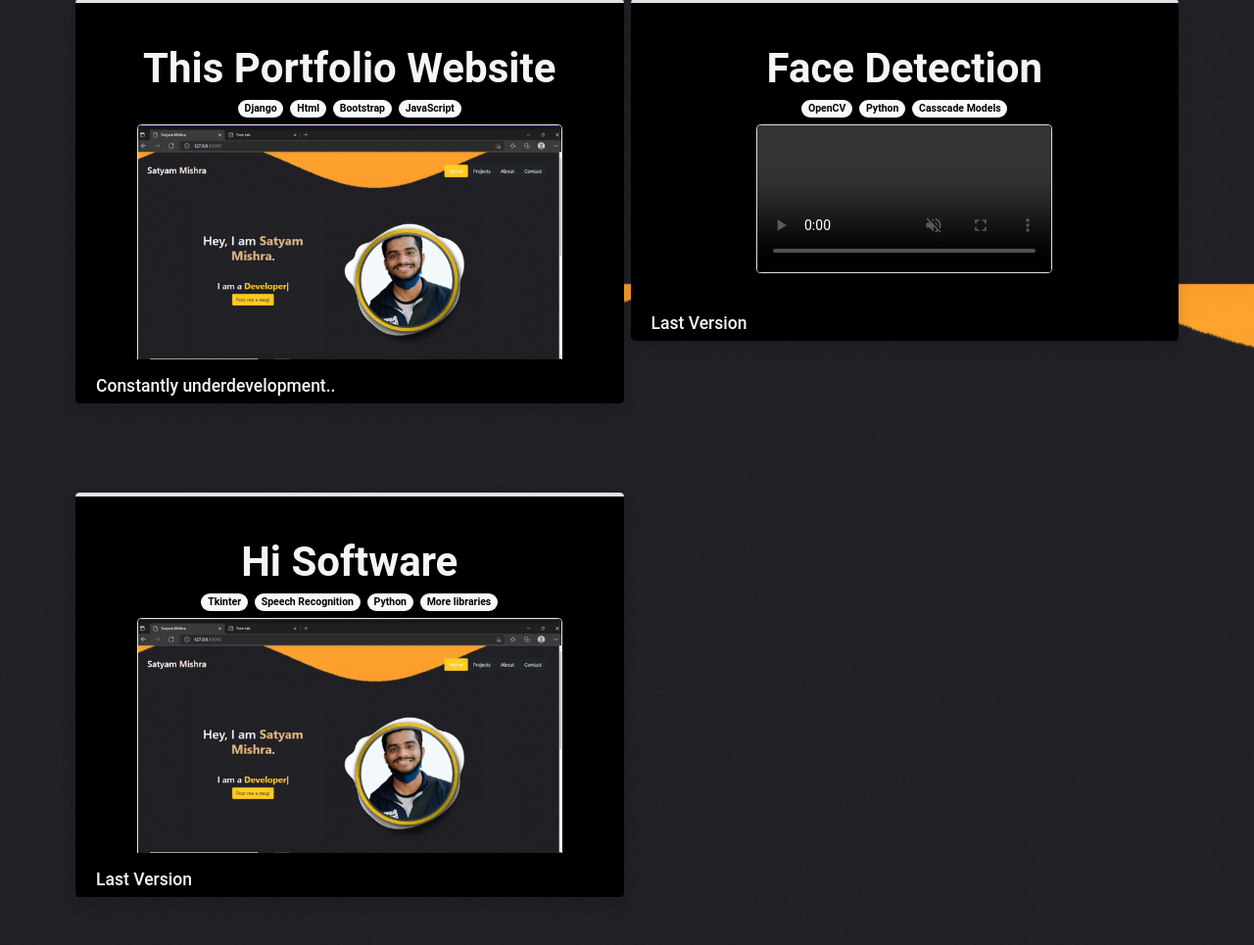
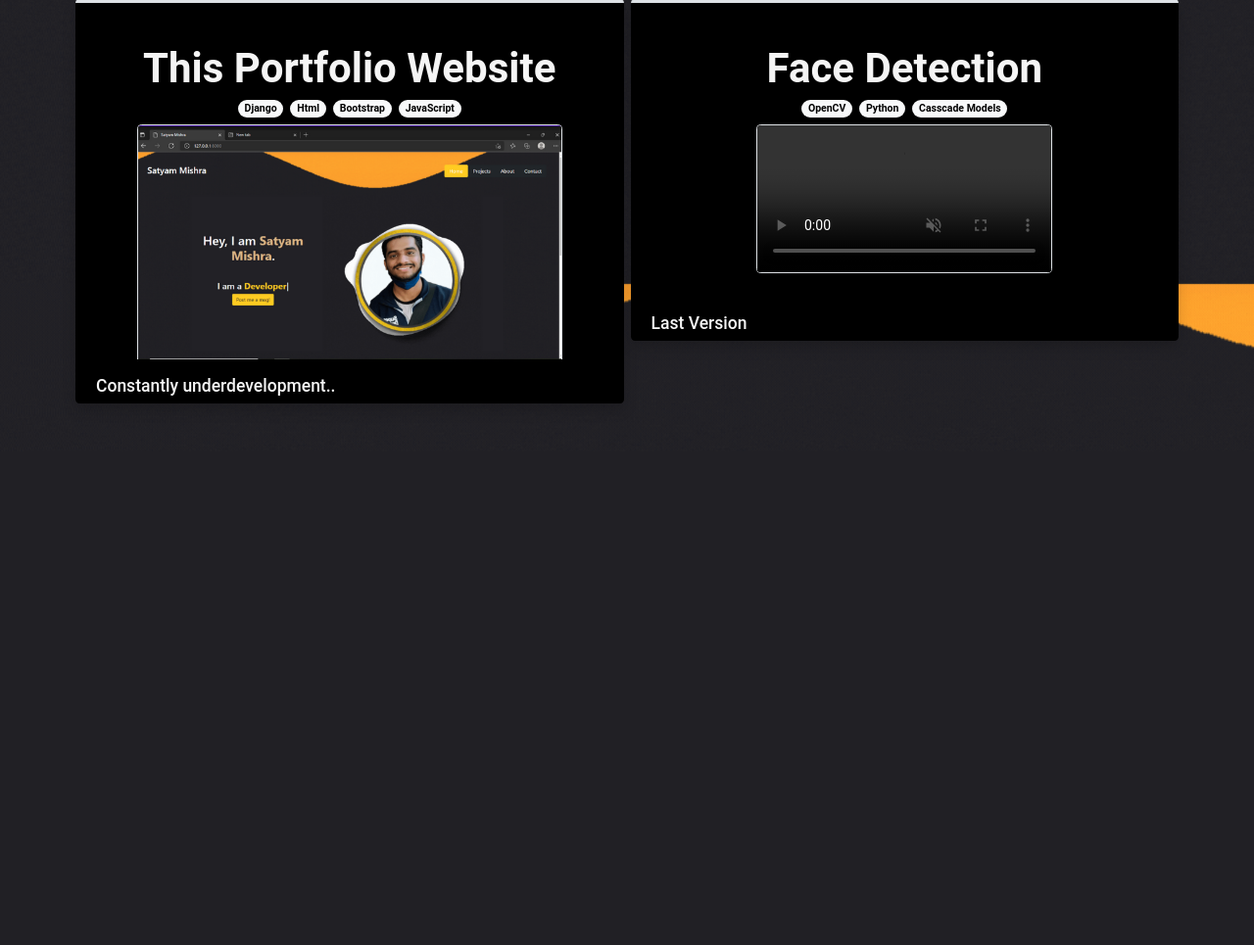
Before and after one commit to bedead/my-portfolio-flask, a Flask app: page /projects in a window 1280 px wide. Shown: the part 1310-2275 px from the top of the page at 98% size. After the commit the page ends 1722 px from the top, so only its background shows below. Run offline with Flask 2, Linux system fonts and the light colour scheme; some libraries are stand-ins or nearby versions; grey boxes are pictures that could not be loaded.

Commit message:
removed hi software

```diff
--- a/templates/projects.html
+++ b/templates/projects.html
@@ -320,27 +320,7 @@
                         <h5 style="float: left;">Last Version</h5>
                     </div>
                 </div>
-                <div class="cols">
-                    <div class="px-4 pt-5 my-5 text-center border-top border-4 shadow anim rounded-3" style="color: whitesmoke;background-color: black;">
-                        <h3 class="display-5 fw-bold">Hi Software</h3>
-                        <div class="col-lg-6 mx-auto">
 
-                            <div class="gap-2 d-sm-flex justify-content-center mb-2">
-                                <span class="badge rounded-pill bg-light text-black">Tkinter</span>
-                                <span class="badge rounded-pill bg-light text-black">Speech Recognition</span>
-                                <span class="badge rounded-pill bg-light text-black">Python</span>
-                                <span class="badge rounded-pill bg-light text-black">More libraries</span>
-                            </div>
-                        </div>
-                        <div class="overflow-hidden" style="max-height: 30vh;">
-                            <div class="container px-5">
-                                <img src="/static/project-elements/current-project/Website-screen.png" class="img-fluid border rounded-3 shadow-lg mb-4" alt="Website image" width="600" height="500" loading="lazy">
-                            </div>
-                        </div>
-                        <br>
-                        <h5 style="float: left;">Last Version</h5>
-                    </div>
-                </div>
             </div>
         </div>
     </div>
```
